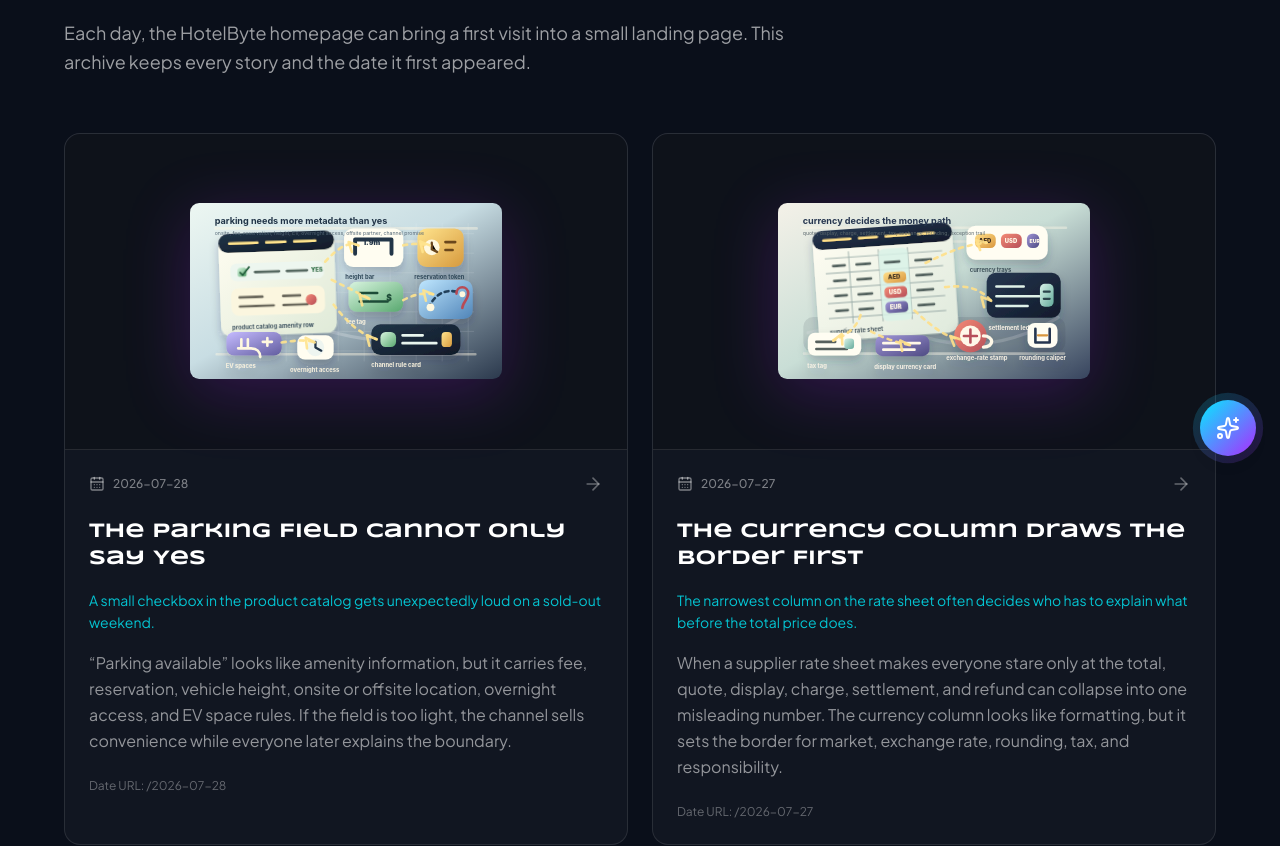
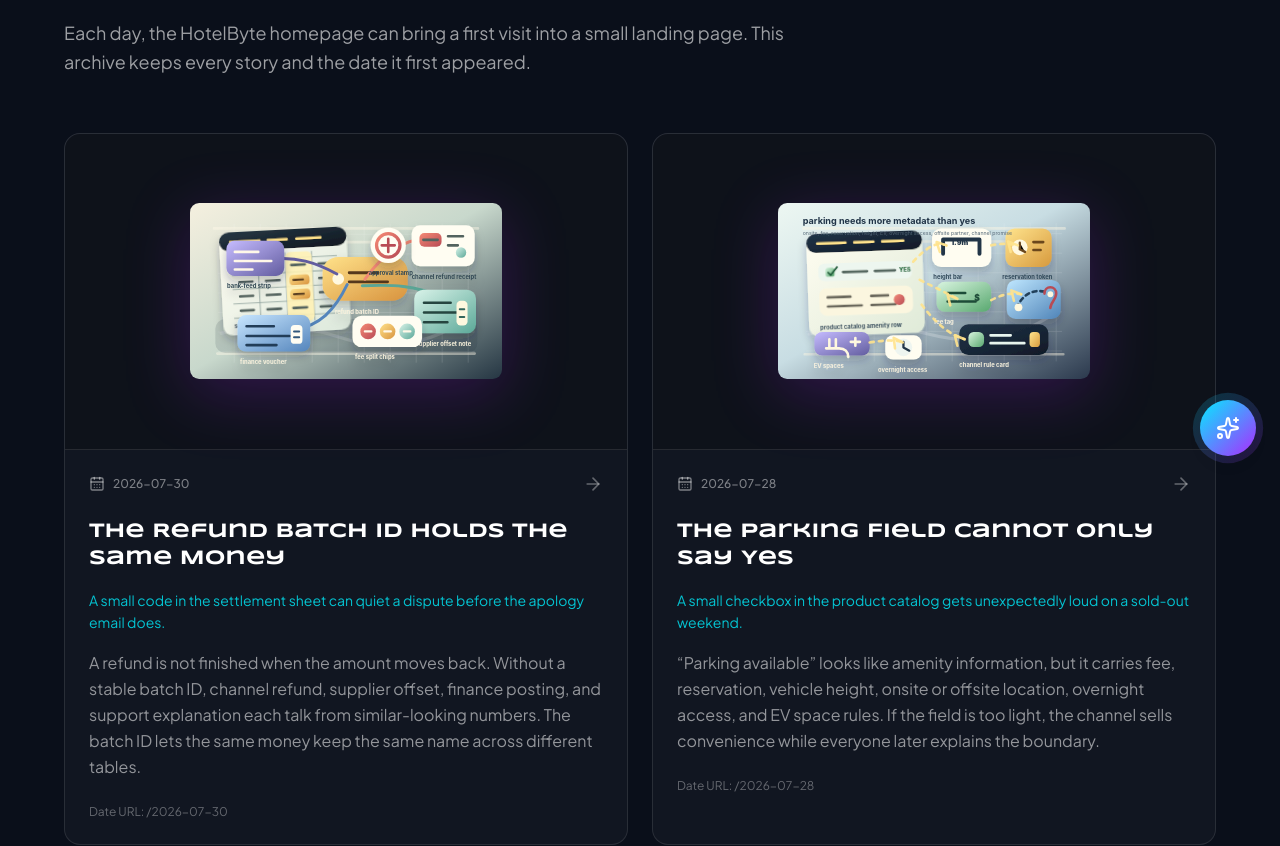
Before and after one commit to hotelbyte-com/hotelbyte-landing, a React (Vite) app: page /stories in a window 1280 px wide. Shown: the part 320-1166 px from the top of the page. Built offline with nearby package versions, Linux system fonts and the light colour scheme; no server answers.

Commit message:
Lore: tie the refund batch together

```diff
--- a/src/data/dailyStories.ts
+++ b/src/data/dailyStories.ts
@@ -2999,6 +2999,72 @@ export const dailyStories: DailyStory[] = [
     },
     generatedBy: 'codex-daily-story-publisher',
     generatedAt: '2026-07-28T08:21:20+04:00'
+  },
+  {
+    date: '2026-07-30',
+    slug: 'refund-batch-id-holds-the-money',
+    content: {
+      zh: {
+        title: '退款批次号要拴住同一笔钱',
+        mood: '结算表里一串不起眼的编号，常常比道歉邮件更早让争议安静下来。',
+        theme: '结算表里的退款批次号，怎样让财务、供应商和客服确认同一笔钱',
+        summary:
+          '退款不是把金额退回去就结束。没有稳定的批次号，渠道退款、供应商冲减、财务入账和客服解释会各自拿着相似数字说话。批次号的价值，是让同一笔钱在不同表格里仍然叫同一个名字。',
+        body: [
+          '结算表右侧有一列很窄，标题写着 Refund Batch ID。里面不是金额，也不是漂亮的状态标签，只是一串看起来不太会被读完的编号。可到了月底，它会突然变得有分量：渠道已经显示退款成功，供应商账单里出现一行冲减，财务在银行流水里看到另一笔净额，客服手里还有客人追问的订单号。',
+          '金额相同，不代表事情相同。两笔同价退款可能来自不同订单；一笔退款可能被拆成手续费、税费和房费三段；同一批次可能跨过汇率、账期和供应商结算日。只靠订单号，财务看不见渠道动作；只靠银行流水，客服说不清为什么到账少了一点；只靠供应商发票，商业负责人又不知道这是不是已经对外承诺过的退款。',
+          '所以退款批次号不是内部编号的洁癖。它是一根绳子，把渠道动作、供应商冲减、财务凭证、手续费说明、到账时间和审批记录绑在一起。绳子太松，大家会围着相似的数字各自解释；绳子太紧，又会把本该分开的部分退款、合并付款和跨币种结算压成一团。好编号要允许分叉，但不能失去主线。',
+          'HotelByte 做酒店分销基础设施时，这类编号应该在结算表里站得住。一个退款被发起、拆分、冲减、入账、解释，每一步都该能回到同一个批次上下文。读者最后可能只看见“已退款”。后台真正少掉的，是三个人分别截图、改名、转发表格，只为了证明他们说的是同一笔钱。'
+        ],
+        ctaLabel: '返回 HotelByte 首页'
+      },
+      en: {
+        title: 'The Refund Batch ID Holds the Same Money',
+        mood: 'A small code in the settlement sheet can quiet a dispute before the apology email does.',
+        theme: 'How a refund batch ID in a settlement sheet helps finance, supplier, and support confirm the same money',
+        summary:
+          'A refund is not finished when the amount moves back. Without a stable batch ID, channel refund, supplier offset, finance posting, and support explanation each talk from similar-looking numbers. The batch ID lets the same money keep the same name across different tables.',
+        body: [
+          'On the right side of a settlement sheet, one narrow column says Refund Batch ID. It is not the amount, and it is not a handsome status label. It is a code most people would rather not read to the end. At month close, though, it becomes heavy: the channel already shows refund success, the supplier statement carries an offset line, finance sees a different net amount in the bank feed, and support still has the order number from a buyer asking where the money went.',
+          'The same amount does not mean the same event. Two equal refunds can belong to different orders. One refund can split into fee, tax, and room-rate pieces. One batch can cross exchange rate, statement period, and supplier settlement date. With only the order number, finance cannot see the channel action. With only the bank feed, support cannot explain why the received amount is short. With only the supplier invoice, the commercial owner may not know whether this refund was already promised outside.',
+          'That makes the refund batch ID more than internal neatness. It is a cord tying together channel action, supplier offset, finance voucher, fee note, arrival time, and approval trail. Too loose, and teams explain similar figures from separate corners. Too tight, and partial refunds, combined payments, and cross-currency settlement get crushed into one lump. A good code permits branches without losing the main line.',
+          'For HotelByte, this kind of identifier needs a real place in distribution infrastructure. When a refund is initiated, split, offset, posted, and explained, each step should return to the same batch context. The reader may only see refunded at the end. Behind the page, what disappears is the afternoon of three people taking screenshots, renaming files, and forwarding sheets just to prove they mean the same money.'
+        ],
+        ctaLabel: 'Back to the HotelByte homepage'
+      }
+    },
+    visual: {
+      src: '/daily/2026-07-30.svg',
+      alt: {
+        zh: '退款批次号结算桌面的编辑插图，画面中有结算表、放大的退款批次号标签、渠道退款收据、供应商冲减单、财务凭证、银行流水条、手续费拆分筹码、审批印章和把同一笔钱串起来的彩色线。',
+        en: 'An editorial illustration of a refund-batch settlement tabletop with a settlement sheet, enlarged refund batch ID tag, channel refund receipt, supplier offset note, finance voucher, bank-feed strip, fee-split chips, approval stamp, and colored lines tying the same money together.'
+      },
+      caption: {
+        zh: '退款批次号把渠道退款、供应商冲减、财务入账、手续费和审批记录拉回同一个上下文。金额相似，不等于证据相同。',
+        en: 'A refund batch ID brings channel refund, supplier offset, finance posting, fees, and approval trail back into one context. Similar amounts are not the same evidence.'
+      }
+    },
+    nextThemeSeeds: {
+      zh: [
+        '一张多语言政策卡，怎样让商业规则在翻译后仍然保留责任边界',
+        '供应商内容表里的“装修中”字段，怎样让设施关闭不再伪装成仍可使用',
+        '房态日历里的最晚释放时间，怎样把团房、散客和收益判断放到同一个钟面上',
+        '渠道配置页里的市场开关，为什么要说明谁能看见、谁能预订、谁能结算',
+        '一张机场班车时刻表，怎样让目的地服务、渠道展示和酒店承诺少打架'
+      ],
+      en: [
+        'How a multilingual policy card keeps commercial responsibility intact after translation',
+        'How an under-renovation field in supplier content keeps a closed amenity from pretending it is still usable',
+        'How the latest release time on an inventory calendar puts groups, transient rooms, and revenue judgment onto one clock face',
+        'Why a market toggle on a channel configuration page should say who can see, book, and settle',
+        'How an airport shuttle timetable keeps destination service, channel display, and hotel promise from colliding'
+      ]
+    },
+    cta: {
+      href: '/'
+    },
+    generatedBy: 'codex-daily-story-publisher',
+    generatedAt: '2026-07-30T07:11:46+04:00'
   }
 ];
 
```
Also changed, not shown: public/daily/2026-07-30.svg (added).
